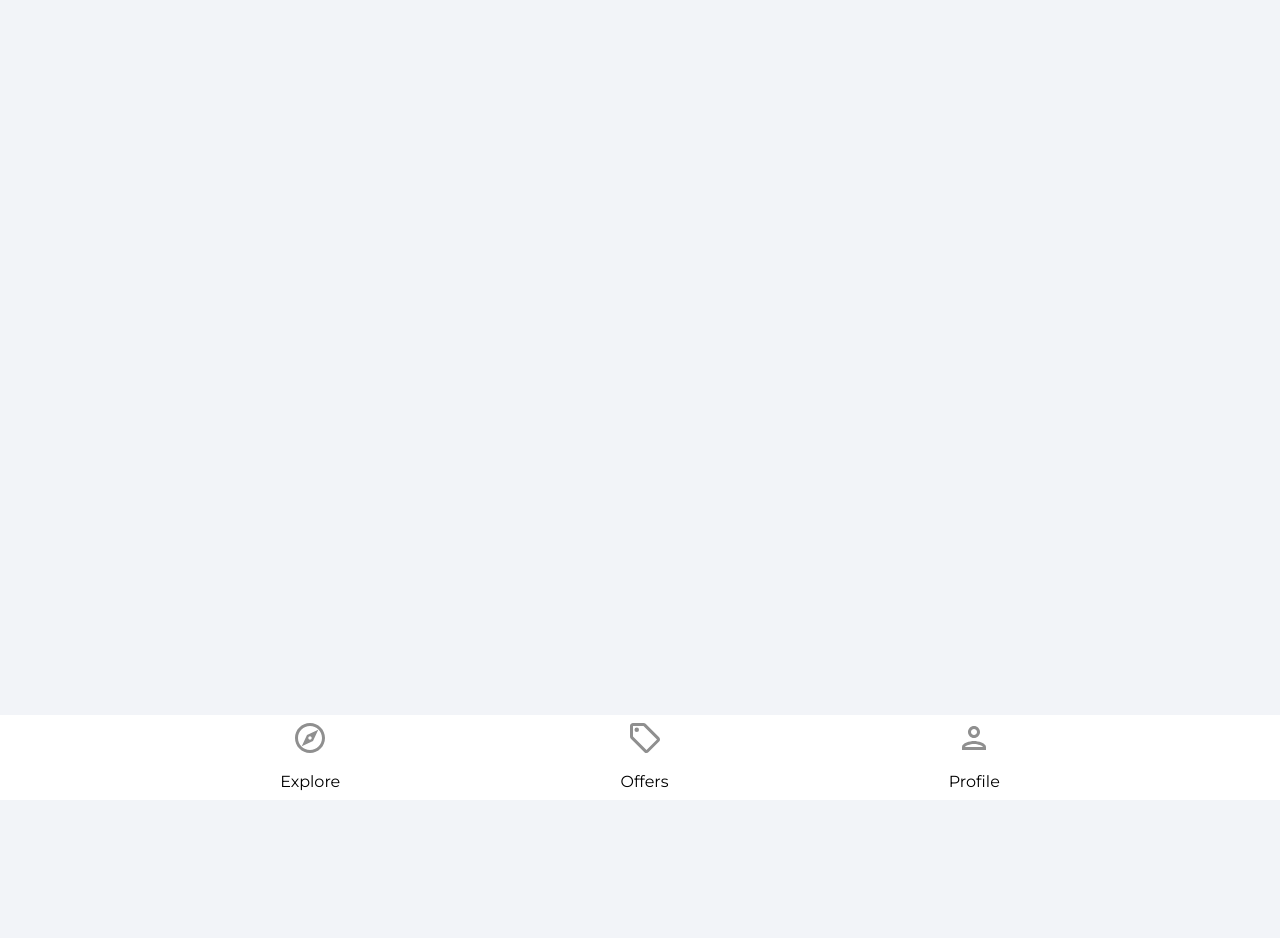
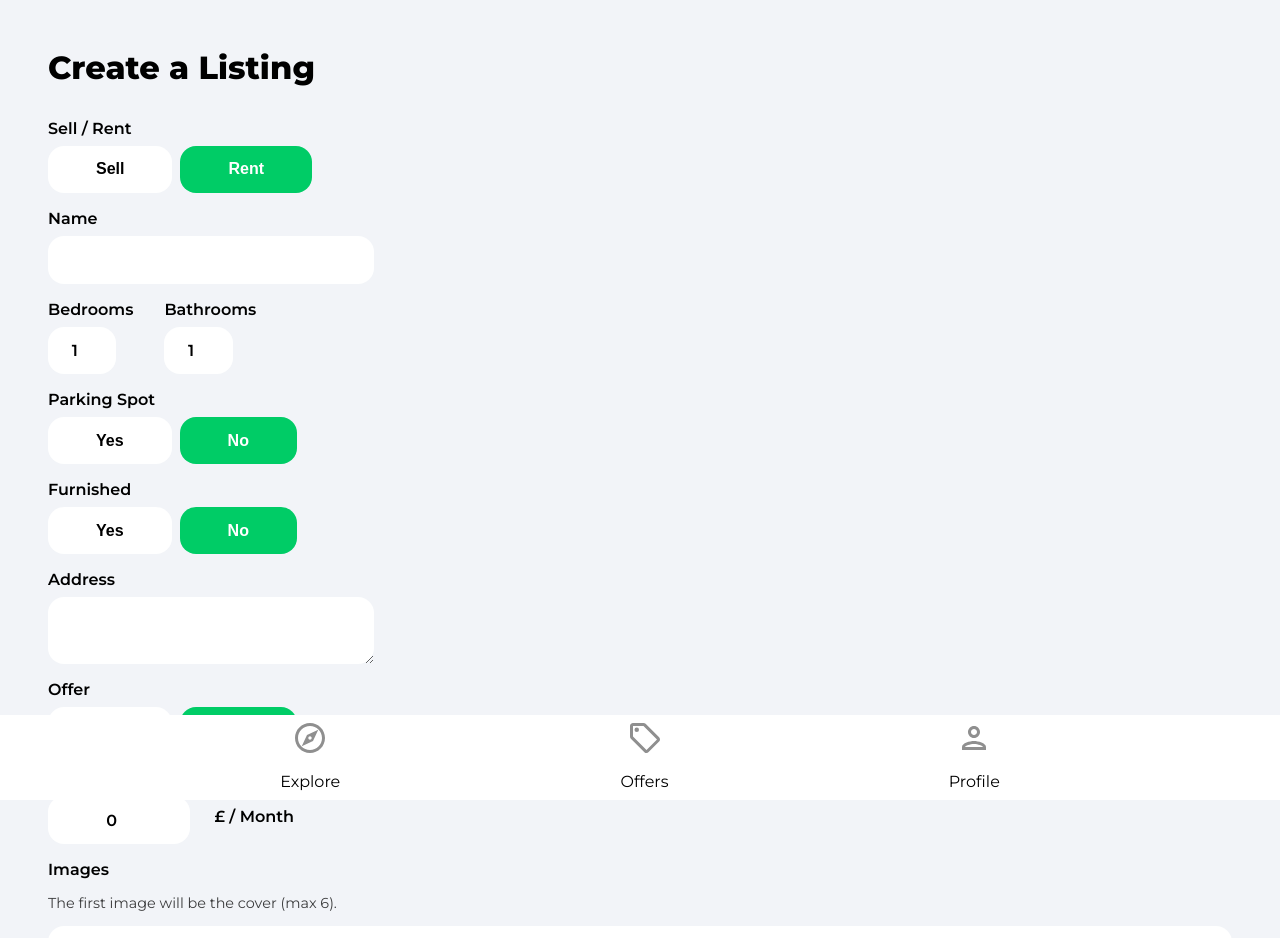
Before and after one commit to quinnZZzzzz/React-House-App, a React (Create React App) app: page /create-listing in a window 1280 px wide. Shown: the top 938 px of the page. Before the commit the page ends 800 px from the top, so only its background shows below. Built offline with nearby package versions, Linux system fonts and the light colour scheme; no server answers; sample sign-in values are in the browser's storage.

Commit message:
3.5 Create Listing Form

```diff
--- a/src/App.js
+++ b/src/App.js
@@ -8,6 +8,7 @@
 import Profile from "./pages/Profile";
 import SignIn from "./pages/SignIn";
 import SignUp from "./pages/SignUp";
+import CreateListing from "./pages/CreateListing";
 import PrivateRoute from "./components/PrivateRoute";
 import ForgotPassword from "./pages/ForgotPassword";
 
@@ -25,6 +26,7 @@
           <Route path="/sign-in" element={<SignIn />} />
           <Route path="/sign-up" element={<SignUp />} />
           <Route path="/forgot-password" element={<ForgotPassword />} />
+          <Route path="/create-listing" element={<CreateListing />} />
         </Routes>
         <Navbar />
       </Router>
--- /dev/null
+++ b/src/pages/CreateListing.jsx
@@ -0,0 +1,341 @@
+import { useState, useEffect, useRef } from "react";
+import { getAuth, onAuthStateChanged } from "firebase/auth";
+import { useNavigate } from "react-router-dom";
+import Offers from "./Offers";
+
+function CreateListing() {
+  const [formData, setFormdata] = useState({
+    type: "rent",
+    name: "",
+    bedrooms: 1,
+    bathrooms: 1,
+    parking: false,
+    address: "",
+    offer: false,
+    furnished: false,
+    regularPrice: 0,
+    discountedPrice: 0,
+    imgaes: {},
+    latitude: 0,
+    longitude: 0,
+  });
+
+  const {
+    type,
+    name,
+    bathrooms,
+    bedrooms,
+    address,
+    latitude,
+    longitude,
+    regularPrice,
+    discountedPrice,
+    images,
+    offer,
+    furnished,
+    parking,
+  } = formData;
+
+  const [geolocationEnabled, setGeolocationEnabled] = useState(true);
+  const [loading, setLoading] = useState(false);
+  const auth = getAuth();
+  const navigate = useNavigate();
+  const isMounted = useRef(true);
+
+  useEffect(() => {
+    if (isMounted) {
+      onAuthStateChanged(auth, (user) => {
+        if (user) {
+          setFormdata({ ...formData, useRef: user.uid });
+        } else {
+          navigate("/sign-in");
+        }
+      });
+    }
+    return () => {
+      isMounted.current = false;
+    };
+  }, [isMounted]);
+
+  const onSubmit = (e) => {
+    e.preventDefault();
+    console.log(formData);
+  };
+
+  const onMutate = (e) => {
+    let boolean = null; // save boolean data -- offer / furnished / ...
+    if (e.target.value === "true") {
+      // e.target.valur in the format of string -- 'true'
+      boolean = true;
+    }
+    if (e.target.value === "false") {
+      boolean = false;
+    }
+
+    // Set state
+    // Files
+    if (e.target.files) {
+      setFormdata((prevState) => ({
+        ...prevState,
+        images: e.target.files,
+      }));
+    }
+    // Text / Booleans / Numbers
+    if (!e.target.files) {
+      setFormdata((prevState) => ({
+        ...prevState,
+        [e.target.id]: boolean ?? e.target.value, // if is true/false -> use left; else use right
+      }));
+    }
+  };
+
+  if (loading) return <h2>Loading...</h2>;
+  return (
+    <div className="profile">
+      <header>
+        <p className="pageHeader">Create a Listing</p>
+      </header>
+
+      <main>
+        <form onSubmit={onSubmit}>
+          <label className="formLabel">Sell / Rent</label>
+          <div className="formButtons">
+            <button
+              type="button"
+              className={type === "sale" ? "formButtonActive" : "formButton"}
+              id="type"
+              value="sale"
+              onClick={onMutate}
+            >
+              Sell
+            </button>
+            <button
+              type="button"
+              className={type === "rent" ? "formButtonActive" : "formButton"}
+              id="type"
+              value="rent"
+              onClick={onMutate}
+            >
+              Rent
+            </button>
+          </div>
+
+          <label className="formLabel">Name</label>
+          <input
+            type="text"
+            className="formInputName"
+            id="name"
+            value={name}
+            onChange={onMutate}
+            maxLength="32"
+            minLength="10"
+            required
+          />
+
+          <div className="formRooms flex">
+            <div>
+              <label className="formLabel">Bedrooms</label>
+              <input
+                type="number"
+                min="1"
+                max="50"
+                id="bedrooms"
+                value={bedrooms}
+                required
+                onChange={onMutate}
+                className="formInputSmall"
+              />
+            </div>
+            <div>
+              <label className="formLabel">Bathrooms</label>
+              <input
+                type="number"
+                className="formInputSmall"
+                id="bathrooms"
+                value={bathrooms}
+                required
+                onChange={onMutate}
+                min="1"
+                max="50"
+              />
+            </div>
+          </div>
+
+          <label className="formLabel">Parking Spot</label>
+          <div className="formButtons">
+            <button
+              className={parking ? "formButtonActive" : "formButton"}
+              type="button"
+              id="parking"
+              value={true}
+              onClick={onMutate}
+              min="1"
+              max="50"
+            >
+              Yes
+            </button>
+            <button
+              className={
+                !parking && parking !== null ? "formButtonActive" : "formButton"
+              }
+              type="button"
+              id="parking"
+              value={false}
+              onClick={onMutate}
+              min="1"
+              max="50"
+            >
+              No
+            </button>
+          </div>
+
+          <label className="formLabel">Furnished</label>
+          <div className="formButtons">
+            <button
+              className={furnished ? "formButtonActive" : "formButton"}
+              type="button"
+              id="furnished"
+              value={true}
+              onClick={onMutate}
+            >
+              Yes
+            </button>
+            <button
+              className={
+                !furnished && furnished !== null
+                  ? "formButtonActive"
+                  : "formButton"
+              }
+              type="button"
+              id="furnished"
+              value={false}
+              onClick={onMutate}
+            >
+              No
+            </button>
+          </div>
+
+          <label className="formLabel">Address</label>
+          <textarea
+            id="address"
+            className="formInputAddress"
+            value={address}
+            type="text"
+            onChange={onMutate}
+            required
+          />
+
+          {!geolocationEnabled && (
+            <div className="formLatLng flex">
+              <div>
+                <label className="formLabel">Latitude</label>
+                <input
+                  type="number"
+                  className="formInputSmall"
+                  value={latitude}
+                  id="latitude"
+                  onChange={onMutate}
+                  required
+                />
+              </div>
+              <div>
+                <label className="formLabel">Longitude</label>
+                <input
+                  type="number"
+                  className="formInputSmall"
+                  value={longitude}
+                  id="longitude"
+                  onChange={onMutate}
+                  required
+                />
+              </div>
+            </div>
+          )}
+
+          <label className="formLabel">Offer</label>
+          <div className="formButtons">
+            <button
+              className={offer ? "formButtonActive" : "formButton"}
+              type="button"
+              id="offer"
+              value={true}
+              onClick={onMutate}
+            >
+              Yes
+            </button>
+            <button
+              className={
+                !offer && offer !== null ? "formButtonActive" : "formButton"
+              }
+              type="button"
+              id="offer"
+              value={false}
+              onClick={onMutate}
+            >
+              No
+            </button>
+          </div>
+
+          <label className="formLabel">Regular Price</label>
+          <div className="formPriceDiv">
+            <input
+              type="number"
+              id="regularPrice"
+              value={regularPrice}
+              className="formInputSmall"
+              onChange={onMutate}
+              min="50"
+              max="1000000000"
+              required
+            />
+            {formData.type === "rent" && (
+              <p className="formPriceText">£ / Month</p>
+            )}
+          </div>
+
+          {offer && (
+            <>
+              <label className="formLabel">Discounted Price</label>
+              <div className="formPriceDiv">
+                <input
+                  type="number"
+                  id="discountedPrice"
+                  value={discountedPrice}
+                  className="formInputSmall"
+                  onChange={onMutate}
+                  min="50"
+                  max="1000000000"
+                  required
+                />
+                {formData.type === "rent" && (
+                  <p className="formPriceText">£ / Month</p>
+                )}
+              </div>
+            </>
+          )}
+
+          <label className="formLabel">Images</label>
+          <p className="imagesInfo">
+            The first image will be the cover (max 6).
+          </p>
+          <input
+            type="file"
+            className="formInputFile"
+            id="images"
+            onChange={onMutate}
+            max="6"
+            accept=".jpg, .png, .jpeg"
+            multiple
+            required
+          />
+
+          <button className="primaryButton createListingButton" type="submit">
+            Create Listing
+          </button>
+        </form>
+      </main>
+    </div>
+  );
+}
+
+export default CreateListing;
--- a/src/pages/Profile.jsx
+++ b/src/pages/Profile.jsx
@@ -6,6 +6,8 @@
 import { useState, useEffect } from "react";
 import { useNavigate, Link } from "react-router-dom";
 import { async } from "@firebase/util";
+import arrowRight from "../assets/svg/keyboardArrowRightIcon.svg";
+import homeIcon from "../assets/svg/homeIcon.svg";
 
 function Profile() {
   const auth = getAuth();
@@ -94,6 +96,12 @@
             />
           </form>
         </div>
+
+        <Link to="/create-listing" className="createListing">
+          <img src={homeIcon} alt="home" />
+          <p>Sell or rent your home</p>
+          <img src={arrowRight} alt="arrow" />
+        </Link>
       </main>
     </div>
   );
```
